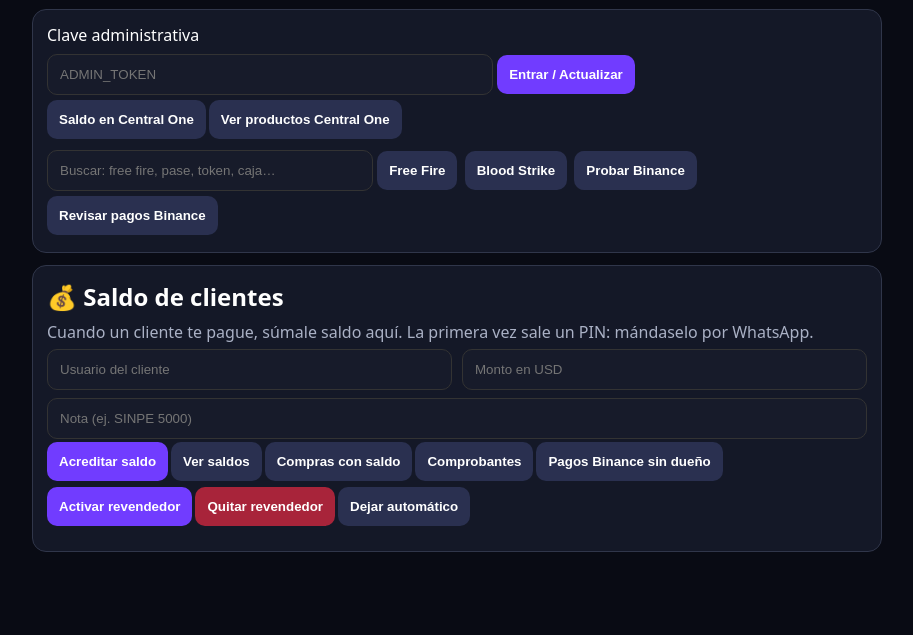
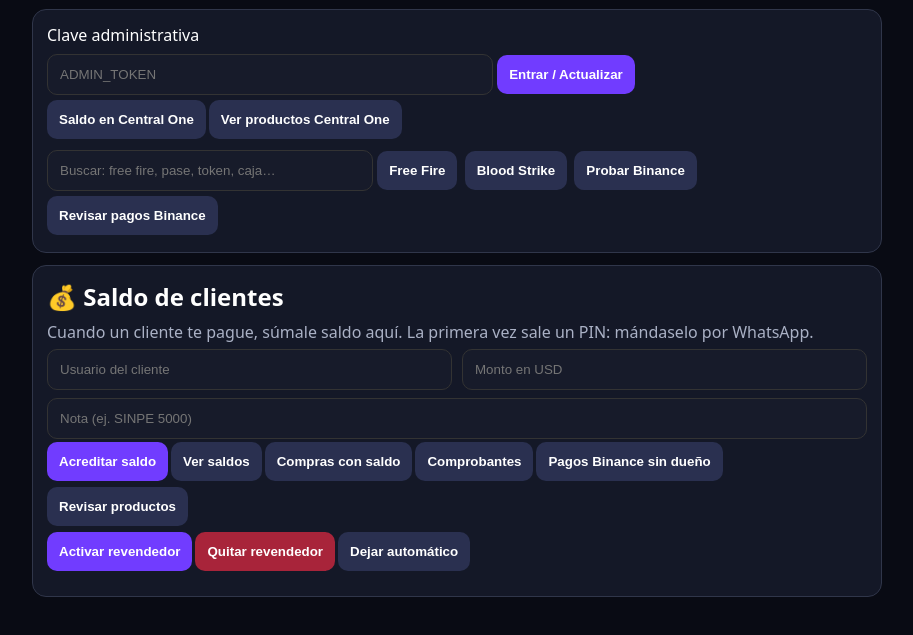
Before and after one commit to owengerardougalde-glitch/gtrowenstore, a plain HTML site: page gtr-admin.html in a window 1280 px wide. Shown: the part 127-762 px from the top of the page, without its empty margins (183-1096 px from the left). Drawn offline with Linux system fonts and the light colour scheme.

Commit message:
Admin: boton Revisar productos
Co-Authored-By: Claude Sonnet 5.5 <noreply@anthropic.com>
Claude-Session: https://claude.ai/code/session_01MGESxVzDKeGfuU3QycujWU

```diff
--- a/gtr-admin.html
+++ b/gtr-admin.html
@@ -3,7 +3,7 @@
 <div class="card"><h2 style="margin:0 0 8px">💰 Saldo de clientes</h2><p class="muted">Cuando un cliente te pague, súmale saldo aquí. La primera vez sale un PIN: mándaselo por WhatsApp.</p>
 <div class="row"><input id="awU" placeholder="Usuario del cliente"><input id="awA" type="number" inputmode="decimal" step="0.01" placeholder="Monto en USD"></div>
 <div class="row" style="margin-top:8px"><input id="awN" placeholder="Nota (ej. SINPE 5000)"></div>
-<button id="awGo">Acreditar saldo</button><button class="g" id="awList">Ver saldos</button><button class="g" id="awRev">Compras con saldo</button><button class="g" id="awRc">Comprobantes</button><button class="g" id="awBn">Pagos Binance sin dueño</button><br><button id="awRsOn">Activar revendedor</button><button class="r" id="awRsOff">Quitar revendedor</button><button class="g" id="awRsAuto">Dejar automático</button>
+<button id="awGo">Acreditar saldo</button><button class="g" id="awList">Ver saldos</button><button class="g" id="awRev">Compras con saldo</button><button class="g" id="awRc">Comprobantes</button><button class="g" id="awBn">Pagos Binance sin dueño</button><button class="g" id="awAv">Revisar productos</button><br><button id="awRsOn">Activar revendedor</button><button class="r" id="awRsOff">Quitar revendedor</button><button class="g" id="awRsAuto">Dejar automático</button>
 <div id="awOut" class="muted" style="margin-top:8px"></div><div id="awRes"></div></div><div id="msg" class="muted"></div><div id="orders"></div></main><script>
 const API='https://gtr-recargas-america.anonimoustugfa.workers.dev';
 const $=id=>document.getElementById(id); const esc=s=>String(s??'').replace(/[&<>"']/g,c=>({'&':'&amp;','<':'&lt;','>':'&gt;','"':'&quot;',"'":'&#39;'}[c]));
@@ -51,6 +51,7 @@ $('orders').onclick=async e=>{const b=e.target.closest('[data-a]');if(!b)return;
 async function adm(path,body){const r=await fetch(API+path,{method:body?'POST':'GET',headers:{Authorization:'Bearer '+tk(),'Content-Type':'application/json'},body:body?JSON.stringify(body):undefined});const d=await r.json().catch(()=>({}));return {r,d}}
 const rsSet=async(on)=>{const u=$('awU').value.trim().toLowerCase();if(!u){$('awOut').textContent='Escribe el usuario.';return}const {d}=await adm('/a/reseller',{u,on});$('awOut').textContent=d&&d.ok?('Revendedor '+u+': '+(d.estado||'automático')+' · avance '+d.info.n+'/'+d.info.need+' · '+(d.info.active?'ACTIVO':'bloqueado')):'No se pudo: '+((d&&d.error)||'error')};
 $('awRsOn').onclick=()=>rsSet(true);$('awRsOff').onclick=()=>rsSet(false);$('awRsAuto').onclick=()=>rsSet(null);
+$('awAv').onclick=async()=>{$('awOut').textContent='Revisando Central One…';const {d}=await adm('/a/avail');$('awOut').textContent='';$('awRes').innerHTML=(d.items||[]).map(x=>`<p style="color:${x.ok?'#6ee7b7':'#fca5a5'}"><b>${x.code}</b> · tienda $${Number(x.precio).toFixed(2)} · costo ${x.costo==null?'?':'$'+x.costo.toFixed(2)} · ${x.ok?'OK':x.why}</p>`).join('')||'Sin datos.'};
 $('awGo').onclick=async()=>{const u=$('awU').value.trim(),a=parseFloat($('awA').value);if(!u||!a){$('awOut').textContent='Escribe el usuario y el monto.';return}
  $('awOut').textContent='Acreditando…';const {d}=await adm('/a/credit',{u,usd:a,note:$('awN').value});
  if(!d.ok){$('awOut').innerHTML='<span class="error">'+esc(d.message||d.error||'Error')+'</span>';return}
```
